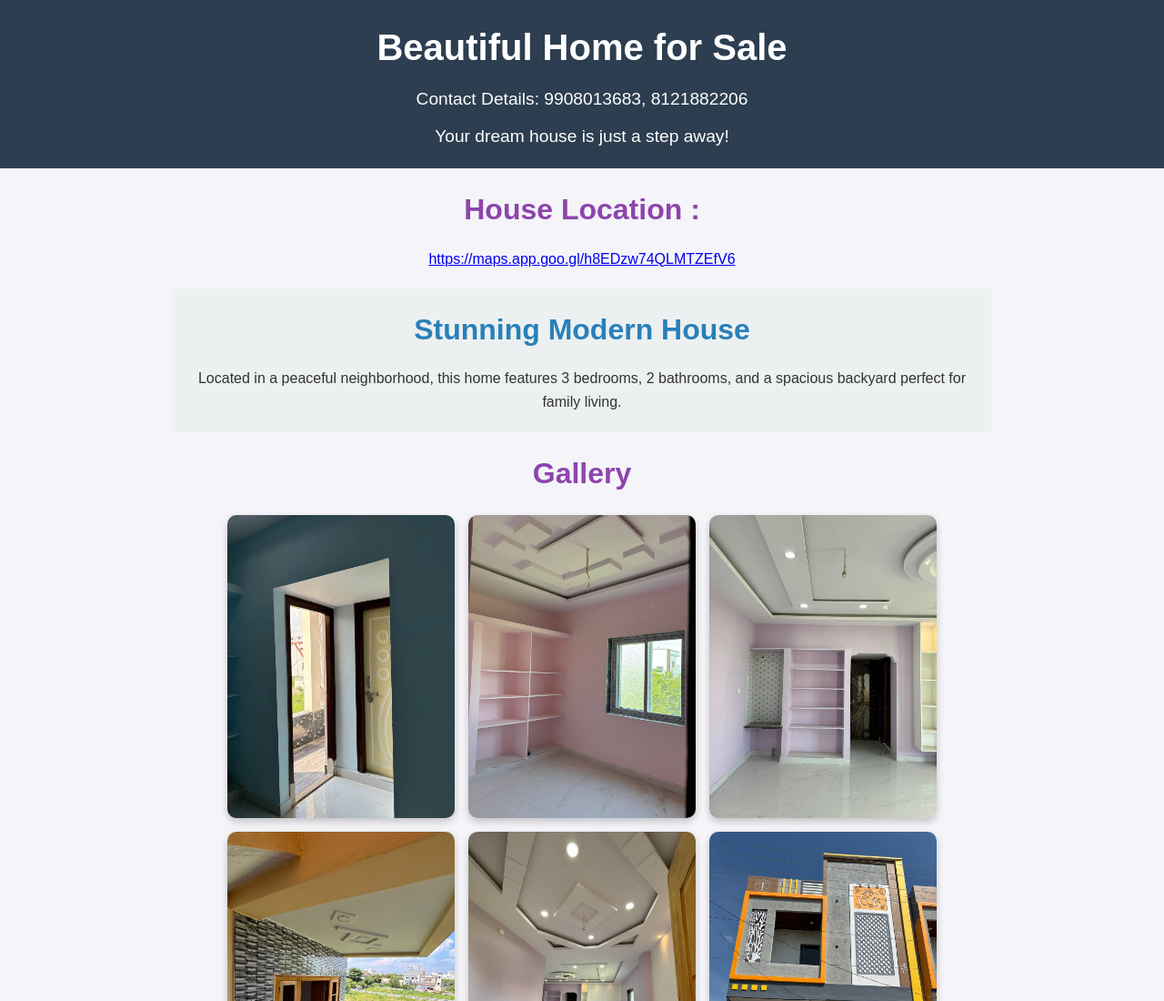
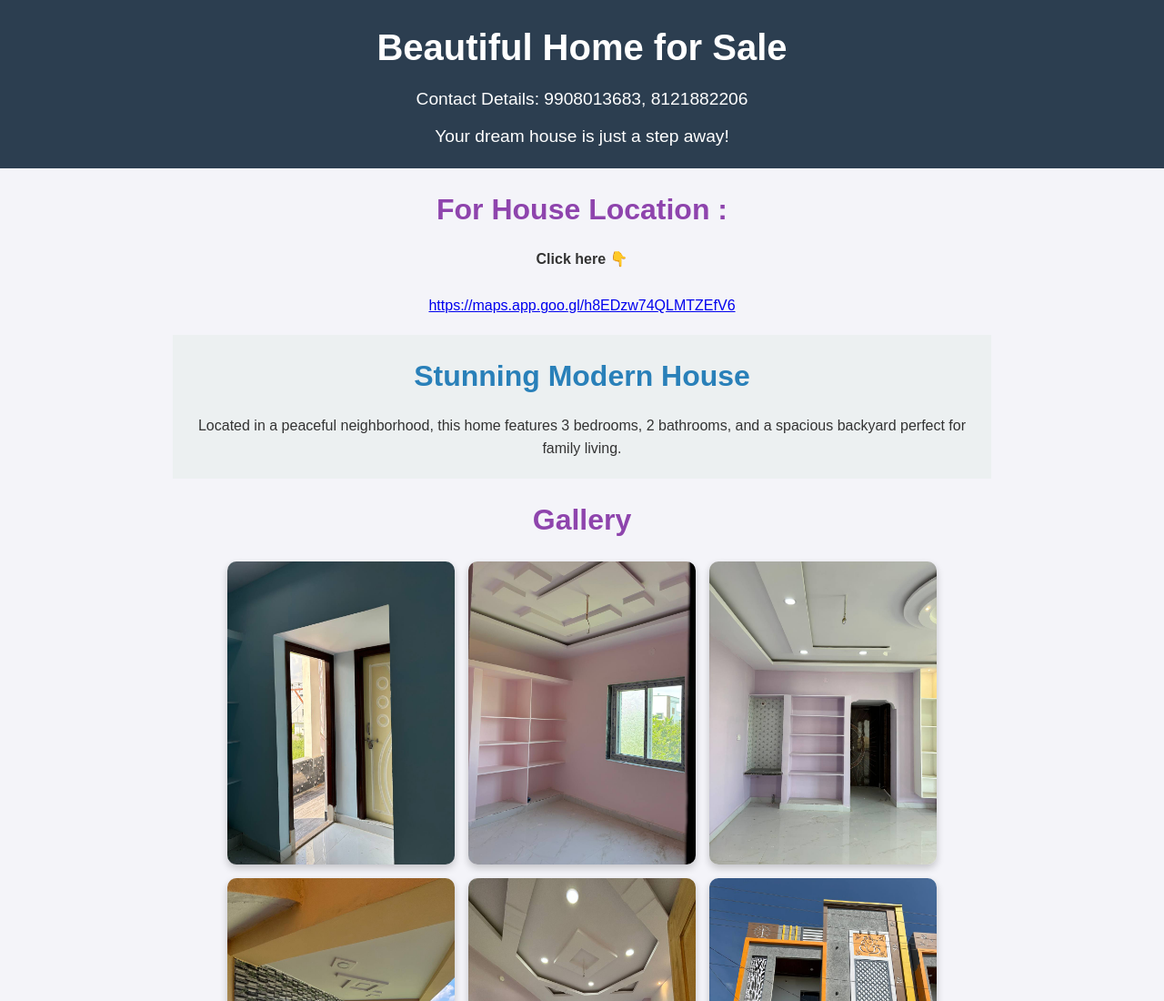
Before and after one commit to DotNetFusion/Houses, a plain HTML site: page index.html in a window 1280 px wide. Shown: the top 1100 px of the page at 91% size. Drawn offline with Linux system fonts and the light colour scheme.

Commit message:
Added click here option

```diff
--- a/index.html
+++ b/index.html
@@ -16,8 +16,10 @@
     <main>
         <!-- Location image -->
         <section class="location-section">
-            <h2>House Location :</h2>
+            <h2>For House Location :</h2>
             <!-- <img src="images/LocationImage.jpg" alt="House Location" id="location-image"> -->
+             <h4>Click here 👇</h4>
+             <br>
             <p><a href="https://maps.app.goo.gl/h8EDzw74QLMTZEfV6" target="_blank">https://maps.app.goo.gl/h8EDzw74QLMTZEfV6</a></p>
 
         </section>
```
